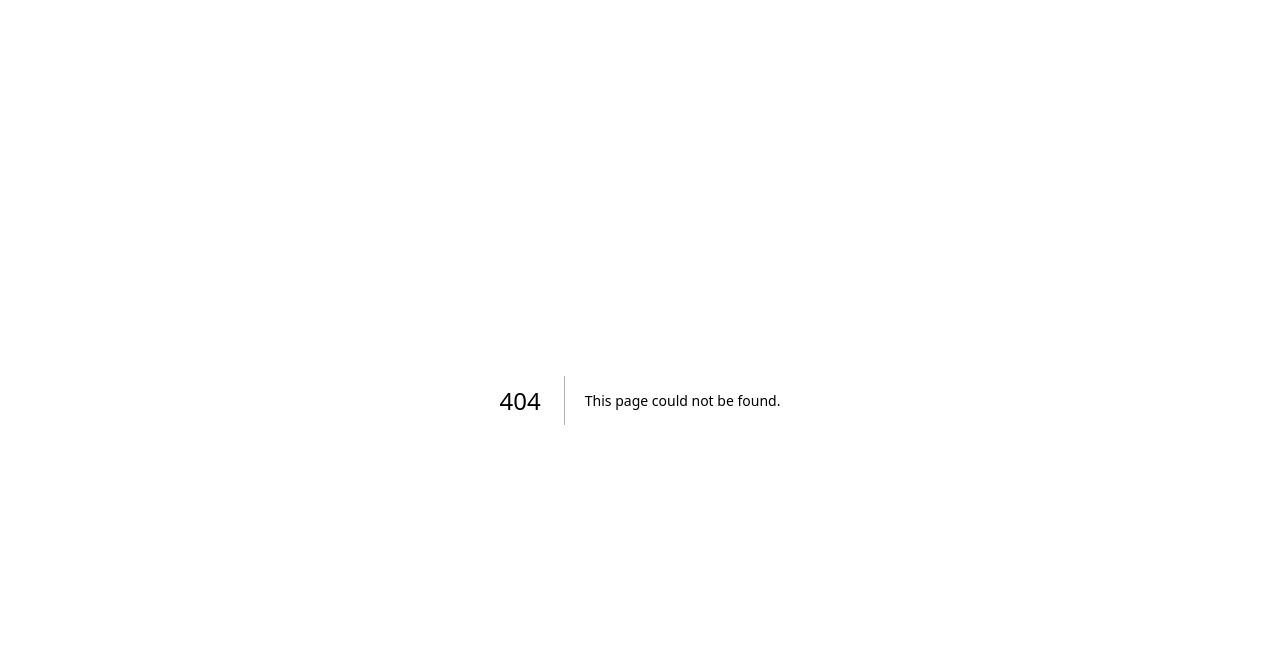
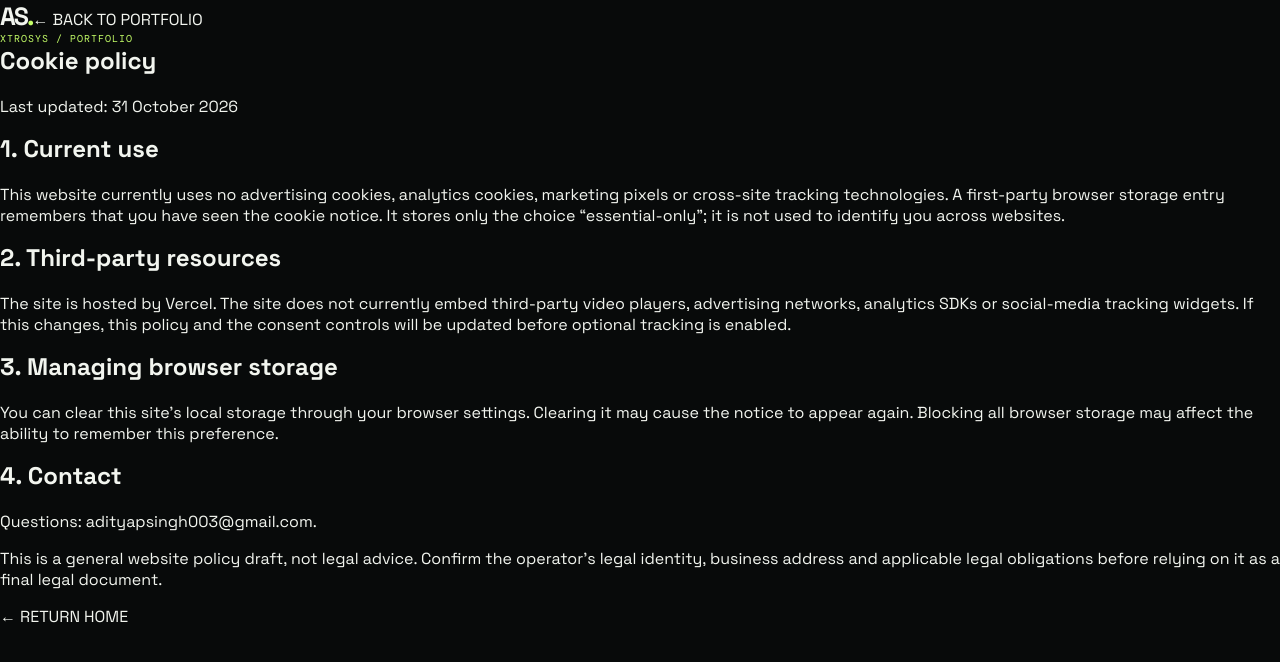
Before and after one commit to Xtrolf/portfolio, a Next.js app: page /cookies in a window 1280 px wide. Before the commit this address had no page. Shown: the top 662 px of the page. Built offline with nearby package versions, Linux system fonts and the light colour scheme.

Commit message:
Add privacy and compliance policy pages

```diff
--- /dev/null
+++ b/app/cookies/page.tsx
@@ -0,0 +1,7 @@
+import PolicyLayout from "../policy-layout";
+export default function Cookies(){return <PolicyLayout title="Cookie policy" updated="31 October 2026">
+<section><h2>1. Current use</h2><p>This website currently uses no advertising cookies, analytics cookies, marketing pixels or cross-site tracking technologies. A first-party browser storage entry remembers that you have seen the cookie notice. It stores only the choice “essential-only”; it is not used to identify you across websites.</p></section>
+<section><h2>2. Third-party resources</h2><p>The site is hosted by Vercel. The site does not currently embed third-party video players, advertising networks, analytics SDKs or social-media tracking widgets. If this changes, this policy and the consent controls will be updated before optional tracking is enabled.</p></section>
+<section><h2>3. Managing browser storage</h2><p>You can clear this site's local storage through your browser settings. Clearing it may cause the notice to appear again. Blocking all browser storage may affect the ability to remember this preference.</p></section>
+<section><h2>4. Contact</h2><p>Questions: <a href="mailto:adityapsingh003@gmail.com">adityapsingh003@gmail.com</a>.</p></section>
+</PolicyLayout>}
```
